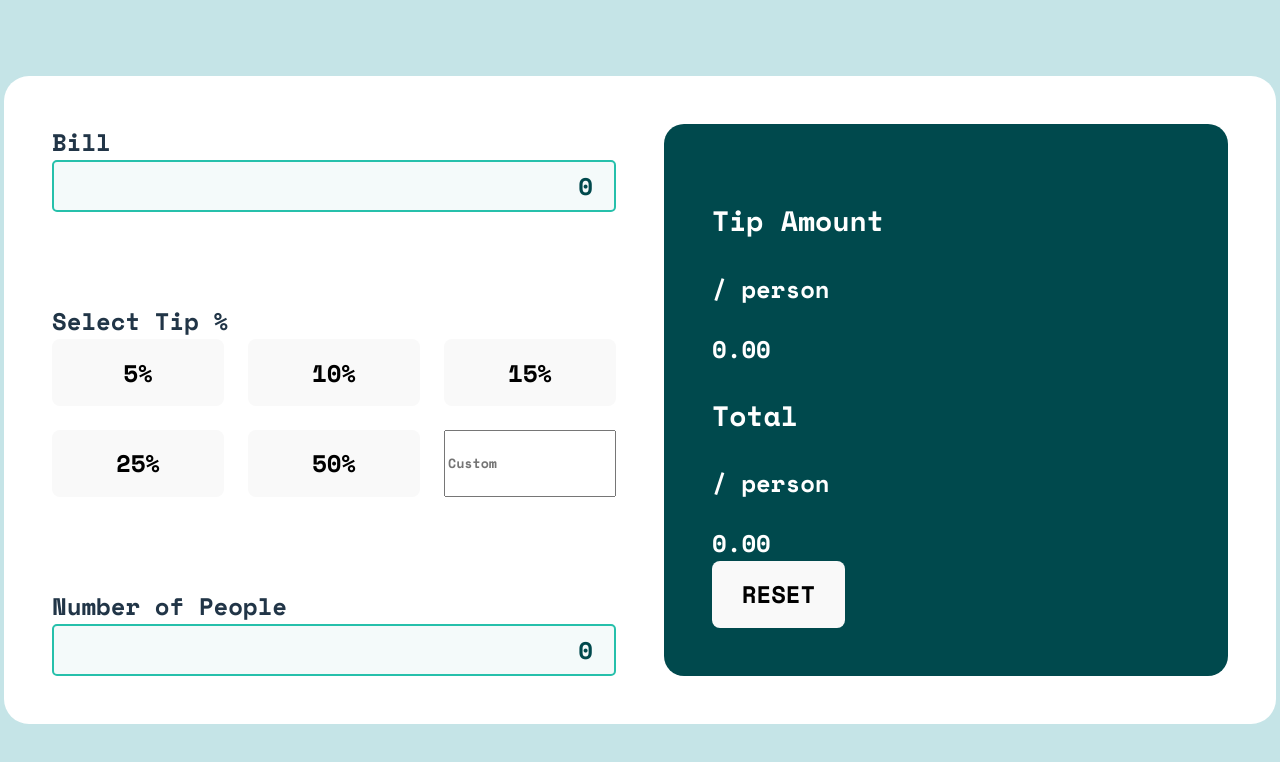
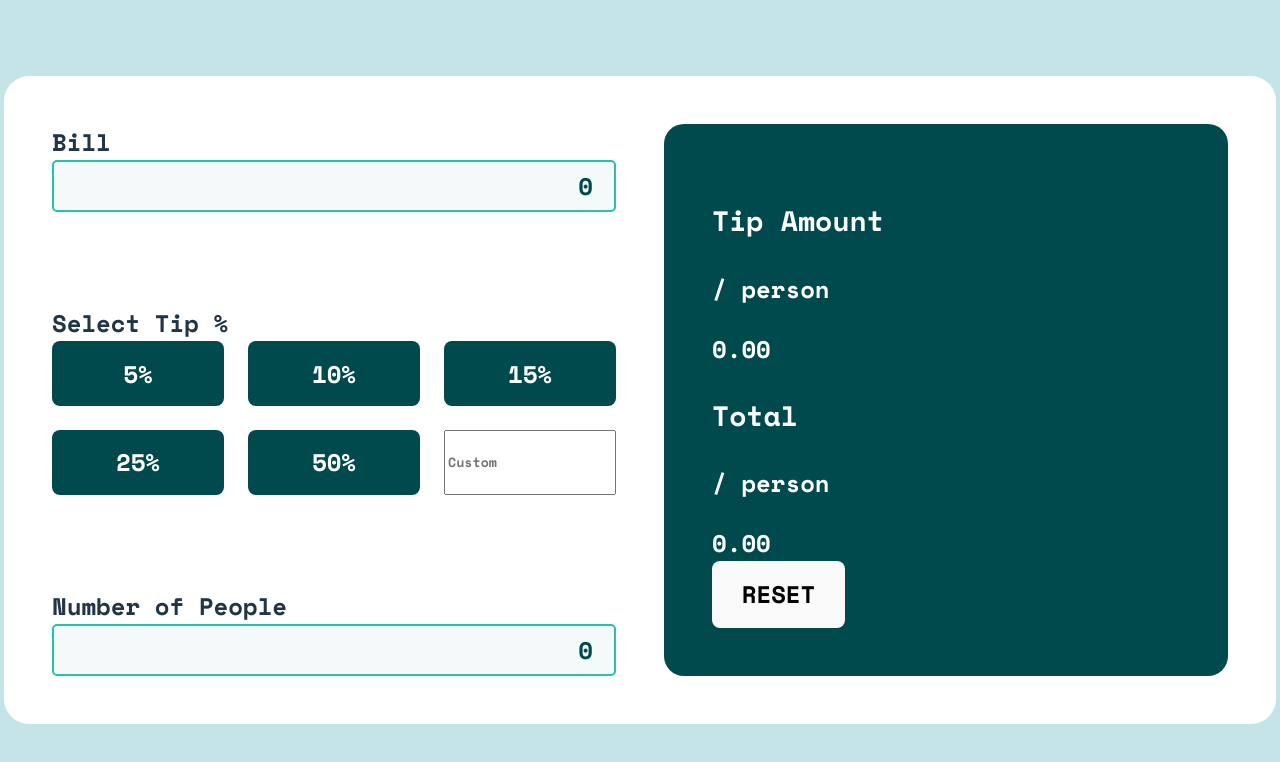
Before and after one commit to 987456987/tip-calculator-app, a React (Vite) app in the folder tip-calculator/: page / in a window 1280 px wide. Shown: the top 762 px of the page. Built offline with nearby package versions, Linux system fonts and the light colour scheme.

Commit message:
percent button colors

```diff
--- a/tip-calculator/src/App.css
+++ b/tip-calculator/src/App.css
@@ -63,3 +63,20 @@ main {
   grid-template-columns: repeat(3, 1fr);
   gap: 1em;
 }
+
+.button-group > button {
+  background-color: var(--neutral-very-dark-cyan);
+  color: white;
+  border: none;
+  outline: none;
+}
+
+.button-group > button:hover {
+  background-color: var(--primary-color);
+  color: var(--neutral-very-dark-cyan);
+}
+
+.button-group > .button-active {
+  background-color: var(--primary-color);
+  color: var(--neutral-very-dark-cyan);
+}
```
